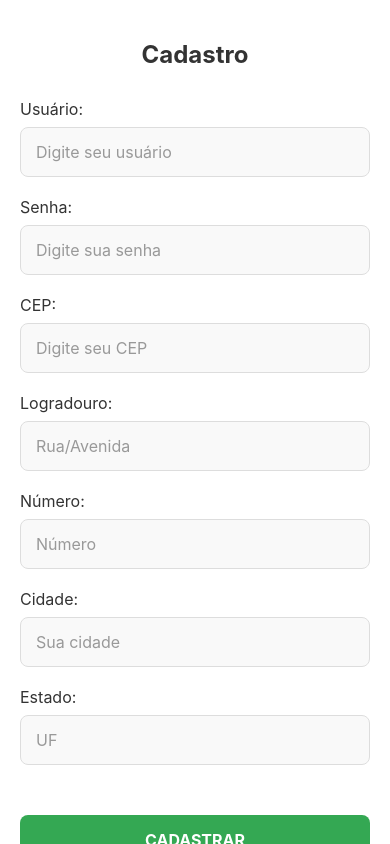
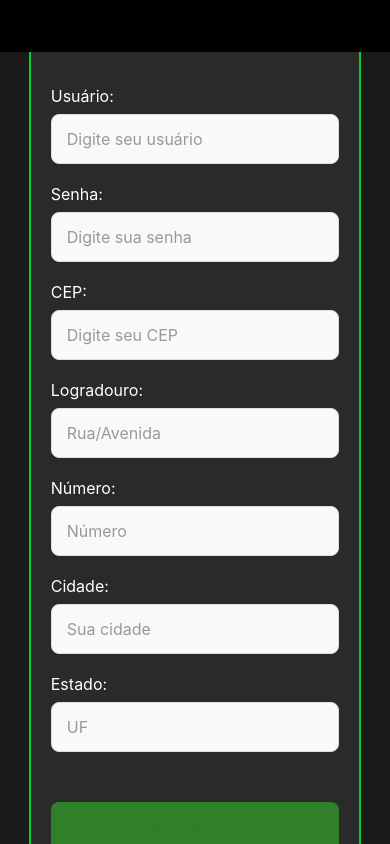
Before and after one commit to felipeSeiki/Sprint1Mobile, a React Native app: screen /Register in a window 390 px wide. Built offline with nearby package versions, Linux system fonts and the light colour scheme.

Commit message:
Customizando página de cadastro do app e colocando header no login e no cadastro

```diff
--- a/src/components/Header.tsx
+++ b/src/components/Header.tsx
@@ -6,15 +6,8 @@ import theme from '../styles/theme';
 
 export const HeaderContainer = styled.View`
   background-color: ${theme.colors.background};
-  padding: 16px;
+  padding: 1.6rem;
   border-bottom-width: 1px;
-  border-bottom-color: ${theme.colors.border};
-`;
-
-export const HeaderTitle = styled.Text`
-  font-size: 24px;
-  font-weight: bold;
-  color: ${theme.colors.text};
 `;
 
 const Header: React.FC = () => {
@@ -50,7 +43,6 @@ const Container = styled.View`
   background-color: ${theme.colors.background};
   padding: 16px;
   border-bottom-width: 1px;
-  border-bottom-color: ${theme.colors.border};
 `;
 
 const UserInfo = styled.View`
--- a/src/screens/HomeScreen.tsx
+++ b/src/screens/HomeScreen.tsx
@@ -1,20 +1,11 @@
 import React, { useState, useEffect, useRef } from 'react';
-import { View, Text, TouchableOpacity, Modal, Dimensions, PanResponder, Animated, GestureResponderEvent, PanResponderGestureState } from 'react-native';
+import { Text, Modal, PanResponder, Animated, GestureResponderEvent } from 'react-native';
 import { NativeStackNavigationProp } from '@react-navigation/native-stack';
 import styled from 'styled-components/native';
 import { RootStackParamList } from '../types/navigation';
 import { Moto } from '../types/motos';
 import theme from '../styles/theme';
-import { HeaderContainer, HeaderTitle } from '../components/Header';
-import { ThemeType } from '../styles/theme';
-
-interface ThemedProps {
-  theme: ThemeType;
-}
-
-interface ColorProps {
-  color: string;
-}
+import { HeaderContainer } from '../components/Header';
 
 interface StatusProps {
   status: string;
@@ -51,15 +42,6 @@ const HomeScreen: React.FC<HomeScreenProps> = ({ navigation }) => {
       pan.removeListener(panListener);
     };
   }, []);
-
-  const getPinchDistance = (event: GestureResponderEvent) => {
-    const touches = event.nativeEvent.touches;
-    if (touches.length < 2) return 0;
-
-    const dx = Math.abs(touches[0].pageX - touches[1].pageX);
-    const dy = Math.abs(touches[0].pageY - touches[1].pageY);
-    return Math.sqrt(dx * dx + dy * dy);
-  };
 
   const panResponder = useRef(
     PanResponder.create({
@@ -152,9 +134,7 @@ const HomeScreen: React.FC<HomeScreenProps> = ({ navigation }) => {
 
   return (
     <Container>
-      <HeaderContainer>
-        <HeaderTitle>Pátio de Motos</HeaderTitle>
-      </HeaderContainer>
+      <HeaderContainer/>
 
       <CardContainer>
         <AnimatedCardContainer
--- a/src/screens/LoginScreen.tsx
+++ b/src/screens/LoginScreen.tsx
@@ -1,8 +1,9 @@
 import React, { useState } from 'react';
-import { View, Text, TextInput, TouchableOpacity, StyleSheet, Image, SafeAreaView } from 'react-native';
+import { View, Text, TextInput, TouchableOpacity, StyleSheet, SafeAreaView } from 'react-native';
 import { useNavigation } from '@react-navigation/native';
 import { RootStackParamList } from '../types/navigation';
 import { StackNavigationProp } from '@react-navigation/stack';
+import { HeaderContainer } from '../components/Header';
 import { useAuth } from '../contexts/AuthContext';
 
 type LoginScreenNavigationProp = StackNavigationProp<RootStackParamList, 'Login'>;
@@ -25,6 +26,8 @@ export const LoginScreen: React.FC = () => {
 
   return (
     <SafeAreaView style={styles.container}>
+      <HeaderContainer/>
+
       <View style={styles.content}>
         <View style={styles.loginContainer}>
           <Text style={styles.title}>LOGIN</Text>
@@ -115,7 +118,7 @@ const styles = StyleSheet.create({
   loginButton: {
     width: 50,
     height: 50,
-    backgroundColor: '#00CF3A',
+    backgroundColor: '#2F8028',
     borderRadius: 25,
     justifyContent: 'center',
     alignItems: 'center',
@@ -130,7 +133,7 @@ const styles = StyleSheet.create({
     marginTop: 20,
   },
   registerText: {
-    color: '#00CF3A',
+    color: '#037325',
     fontSize: 14,
   },
 });
--- a/src/screens/RegisterScreen.tsx
+++ b/src/screens/RegisterScreen.tsx
@@ -1,9 +1,11 @@
-import React, { useState } from 'react';
-import { View, Text, TextInput, TouchableOpacity, StyleSheet, SafeAreaView, ScrollView } from 'react-native';
+import React, { useRef, useState } from 'react';
+import { View, Text, TextInput, TouchableOpacity, StyleSheet, SafeAreaView, Animated, PanResponder } from 'react-native';
 import { useNavigation } from '@react-navigation/native';
 import { RootStackParamList } from '../types/navigation';
 import { StackNavigationProp } from '@react-navigation/stack';
+import { HeaderContainer } from '../components/Header';
 import { useAuth } from '../contexts/AuthContext';
+import styled from 'styled-components/native';
 
 type RegisterScreenNavigationProp = StackNavigationProp<RootStackParamList, 'Register'>;
 
@@ -18,6 +20,9 @@ export const RegisterScreen: React.FC = () => {
     estado: ''
   });
 
+  const pan = useRef(new Animated.ValueXY()).current;
+  const scale = useRef(new Animated.Value(1)).current;
+
   const navigation = useNavigation<RegisterScreenNavigationProp>();
 
   const handleChange = (name: string, value: string) => {
@@ -28,6 +33,30 @@ export const RegisterScreen: React.FC = () => {
   };
 
   const { register } = useAuth();
+
+  const panResponder = useRef(
+    PanResponder.create({
+      onStartShouldSetPanResponder: () => true,
+      onMoveShouldSetPanResponder: () => true,
+
+      onPanResponderGrant: () => {
+        pan.extractOffset();
+      },
+
+      onPanResponderMove: Animated.event(
+        [
+          null,
+          { dx: pan.x, dy: pan.y }
+        ],
+        { useNativeDriver: false }
+      ),
+
+      onPanResponderRelease: () => {
+        // Simply flatten the offset to keep the view where it was released
+        pan.flattenOffset();
+      }
+    })
+  ).current;
 
   const handleSubmit = async () => {
     try {
@@ -50,7 +79,15 @@ export const RegisterScreen: React.FC = () => {
 
   return (
     <SafeAreaView style={styles.container}>
-      <ScrollView contentContainerStyle={styles.scrollContainer}>
+      <HeaderContainer/>
+      <CardContainer>
+      <AnimatedCardContainer {...panResponder.panHandlers}
+          style={{
+            transform: [
+              { translateY: pan.y },
+              { scale: scale }
+            ]
+          }}>
         <View style={styles.content}>
           <Text style={styles.title}>Cadastro</Text>
 
@@ -146,15 +183,39 @@ export const RegisterScreen: React.FC = () => {
             <Text style={styles.loginText}>Já possui conta? Faça login</Text>
           </TouchableOpacity>
         </View>
-      </ScrollView>
+      </AnimatedCardContainer>
+      </CardContainer>
     </SafeAreaView>
   );
 };
 
+const AnimatedCardContainer = styled(Animated.View)`
+  width: 95%;
+  max-width: 500px;
+  background-color: #2A2A2A;
+  border-radius: 20px;
+  border: 2px solid #00CF3A;
+
+  @media (min-width: 600px) {
+    max-width: 700px;
+  }
+`;
+
+const CardContainer = styled.View`
+  flex: 1;
+  justify-content: center;
+  align-items: center;
+  padding: 20px;
+  width: 100%;
+  max-width: 800px;
+  margin: 0 auto;
+  overflow: hidden;
+`;
+
 const styles = StyleSheet.create({
   container: {
     flex: 1,
-    backgroundColor: '#fff',
+    backgroundColor: '#1A1A1A',
   },
   scrollContainer: {
     flexGrow: 1,
@@ -167,7 +228,7 @@ const styles = StyleSheet.create({
   title: {
     fontSize: 24,
     fontWeight: 'bold',
-    color: '#333',
+    color: '#00CF3A',
     textAlign: 'center',
     marginBottom: 30,
   },
@@ -176,7 +237,7 @@ const styles = StyleSheet.create({
   },
   label: {
     fontSize: 16,
-    color: '#333',
+    color: '#fff',
     marginBottom: 8,
   },
   input: {
@@ -186,12 +247,12 @@ const styles = StyleSheet.create({
     borderRadius: 8,
     paddingHorizontal: 15,
     fontSize: 16,
-    color: '#333',
+    color: '#000',
     backgroundColor: '#f9f9f9',
   },
   submitButton: {
     height: 50,
-    backgroundColor: '#34A853', // Verde do Google
+    backgroundColor: '#2F8028', // Verde do Google
     borderRadius: 8,
     justifyContent: 'center',
     alignItems: 'center',
@@ -199,7 +260,7 @@ const styles = StyleSheet.create({
     marginBottom: 20,
   },
   buttonText: {
-    color: '#fff',
+    color: '#2F8028',
     fontSize: 16,
     fontWeight: 'bold',
   },
@@ -207,7 +268,7 @@ const styles = StyleSheet.create({
     alignSelf: 'center',
   },
   loginText: {
-    color: '#007AFF',
+    color: '#037325',
     fontSize: 14,
   },
 });
--- a/src/styles/theme.ts
+++ b/src/styles/theme.ts
@@ -2,13 +2,12 @@ export default {
    colors: {
       primary: '#4A90E2',
       secondary: '#6C757D',
-      background: '#F8F9FA',
+      background: '#000',
       text: '#212529',
       error: '#DC3545',
       success: '#28A745',
       warning: '#FFC107',
       white: '#FFFFFF',
-      border: '#DEE2E6',
    },
    typography: {
       title: {
```
